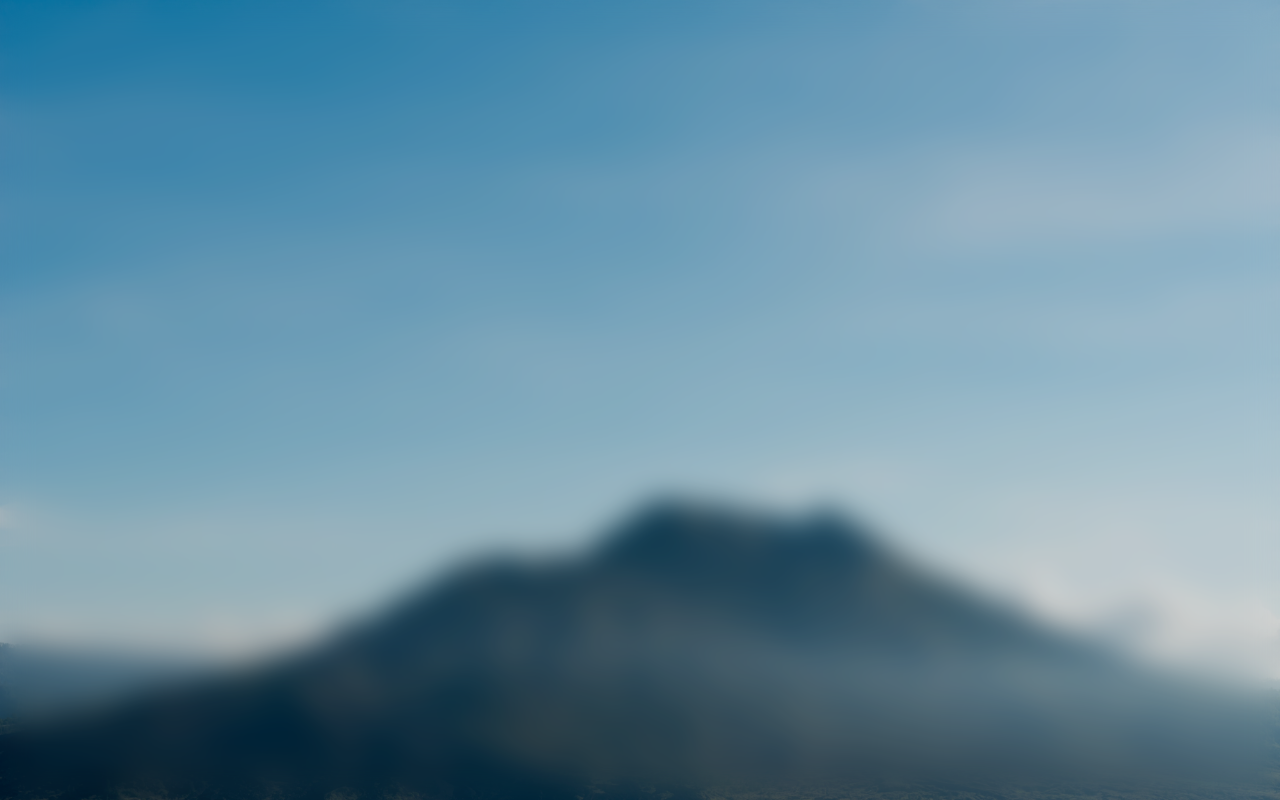
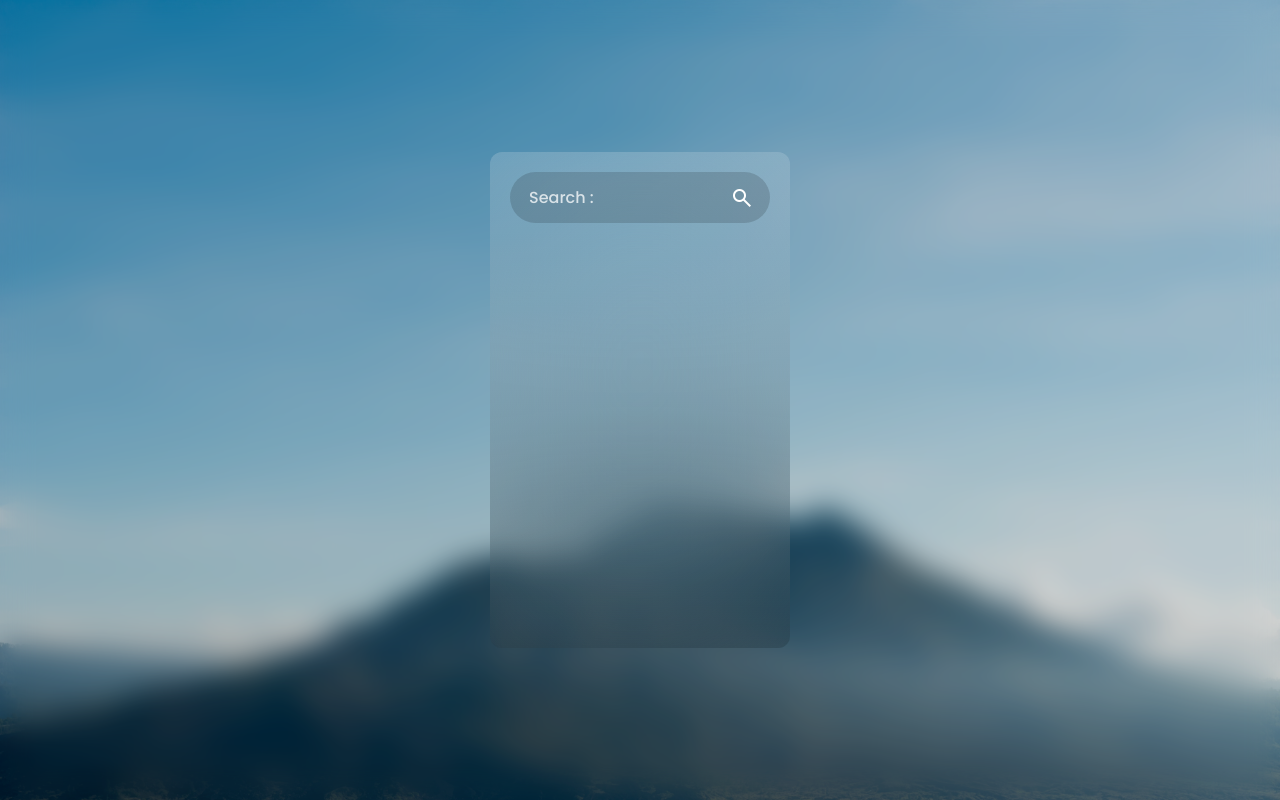
Before and after one commit to OmarKh006/js-weather-app, a website: page index.html in a window 1280 px wide. Drawn offline with nearby package versions, Linux system fonts and the light colour scheme.

Commit message:
search-input : DONE

```diff
--- a/index.html
+++ b/index.html
@@ -4,9 +4,28 @@
     <meta charset="UTF-8" />
     <meta name="viewport" content="width=device-width, initial-scale=1.0" />
     <link rel="stylesheet" href="style.css" />
+    <link rel="preconnect" href="https://fonts.googleapis.com" />
+    <link rel="preconnect" href="https://fonts.gstatic.com" crossorigin />
+    <link
+      href="https://fonts.googleapis.com/css2?family=Poppins:ital,wght@0,100;0,200;0,300;0,400;0,500;0,600;0,700;0,800;0,900;1,100;1,200;1,300;1,400;1,500;1,600;1,700;1,800;1,900&display=swap"
+      rel="stylesheet"
+    />
+    <link
+      rel="stylesheet"
+      href="https://fonts.googleapis.com/css2?family=Material+Symbols+Outlined:opsz,wght,FILL,GRAD@20..48,100..700,0..1,-50..200&icon_names=search"
+    />
+    <link rel="shortcut icon" href="./assets/favicon.ico" type="image/x-icon" />
     <title>Weather App</title>
   </head>
   <body>
+    <main class="container">
+      <header class="header">
+        <input type="text" placeholder="Search : " class="header__input" />
+        <button class="header__searchBtn">
+          <span class="material-symbols-outlined"> search </span>
+        </button>
+      </header>
+    </main>
     <script src="script.js"></script>
   </body>
 </html>
--- a/style.css
+++ b/style.css
@@ -10,6 +10,7 @@
 *::before,
 *::after {
   box-sizing: border-box;
+  color: #fff;
 }
 
 /* Fix mobile Safari increase font-size on landscape mode */
@@ -19,6 +20,7 @@ html {
   text-size-adjust: none;
   font-size: 62.5%;
   scroll-behavior: smooth;
+  font-family: "Poppins", sans-serif;
 }
 
 body,
@@ -30,6 +32,9 @@ body,
   background-repeat: no-repeat;
   background-size: cover;
   background-position: center;
+  display: flex;
+  justify-content: center;
+  align-items: center;
 
   &::before {
     content: "";
@@ -131,3 +136,50 @@ meter {
 ::-webkit-details-marker {
   display: none;
 }
+
+.container {
+  padding: 2rem;
+  width: 30rem;
+  height: 49.6rem;
+  background: linear-gradient(
+    to top,
+    rgba(0, 0, 0, 0.15),
+    rgba(255, 255, 255, 0.15)
+  );
+  border-radius: 1.2rem;
+  backdrop-filter: blur(100px);
+  z-index: 1;
+}
+
+.header {
+  position: relative;
+}
+
+.header__input {
+  width: 100%;
+  padding: 1rem 1.6rem;
+  padding-right: 4.5rem;
+  border-radius: 9.9rem;
+  border: 0.3rem solid transparent;
+  background: rgba(0, 0, 0, 0.15);
+  font-weight: 500;
+  outline: none;
+  transition: 0.25s border;
+
+  &:focus {
+    border: 0.3rem solid rgba(0, 0, 0, 0.15);
+  }
+
+  &::placeholder {
+    color: rgba(255, 255, 255, 0.75);
+  }
+}
+
+.header__searchBtn {
+  position: absolute;
+  right: 1.6rem;
+  top: 50%;
+  transform: translateY(-50%);
+  display: flex;
+  cursor: pointer;
+}
```
